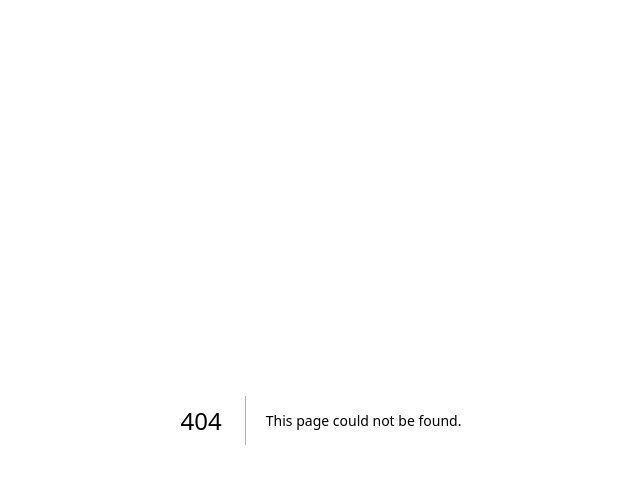
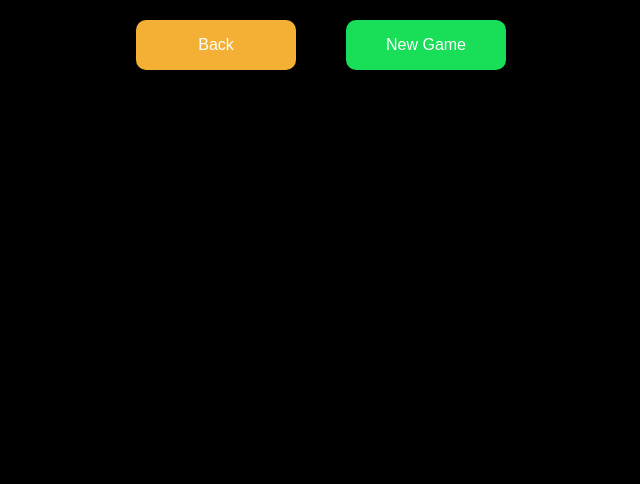
Before and after one commit to riwajp/React-Wordle, a Next.js app: page /components/GameButtons in a window 1280 px wide. Before the commit this address had no page. Shown: the top 484 px of the page, without its empty margins (319-959 px from the left). Built offline with nearby package versions, Linux system fonts and the light colour scheme.

Commit message:
Added back and new game buttons

```diff
--- /dev/null
+++ b/pages/components/GameButtons.js
@@ -0,0 +1,23 @@
+import React from "react";
+import Link from "next/link";
+
+function GameButtons() {
+  return (
+    <div className="game-buttons-container">
+      <button
+        className="game-buttons-back"
+        onClick={() => location.replace("http://localhost:3000/")}
+      >
+        Back
+      </button>
+      <button
+        className="game-buttons-new-game"
+        onClick={() => location.reload()}
+      >
+        New Game
+      </button>
+    </div>
+  );
+}
+
+export default GameButtons;
--- a/pages/game.js
+++ b/pages/game.js
@@ -3,6 +3,7 @@ import { useState, useLayoutEffect, useEffect, useMemo, useRef } from "react";
 import { useRouter } from "next/router";
 import words_data from "./data.json";
 import LettersChart from "./components/LettersChart";
+import GameButtons from "./components/GameButtons";
 
 export default function Home(data) {
   //array of all words with given length, loaded from the data.json file
@@ -85,6 +86,7 @@ export default function Home(data) {
 
   return (
     <div className="game">
+      <GameButtons />
       {words}
       <LettersChart
         used_letters={used_letters}
--- a/styles/index.css
+++ b/styles/index.css
@@ -10,8 +10,8 @@
     border: 1px solid black;
     height: 90vh;
     margin: auto;
-    margin-top: 20px;
-    padding:20px 20px 20px 20px;
+    margin-top: 0px;
+    padding:5px 20px 20px 20px;
 }
 
 .word-container{
@@ -56,7 +56,6 @@ body{
 }
 .home_container{
     width:500px;
-    border:1px solid rgb(187, 185, 185);
     height:fit-content;
     margin:auto auto auto auto;
     padding:10px 20px 10px 20px;
@@ -161,3 +160,40 @@ option{
     background-color:rgb(23, 166, 23);
     border-color: rgb(23, 166, 23);
 }
+.game-buttons-container{
+    display: flex;
+    width: fit-content;
+    justify-content: space-around;
+    margin:auto auto 20px auto;
+
+
+}
+
+.game-buttons-back{
+    width:160px;
+    height:50px;
+    background-color: rgb(243, 176, 52);
+    color:white;
+    font-size:16px;
+    border: 0 solid red;
+    border-radius: 10px;
+    margin-right:50px;
+
+
+
+}
+.game-buttons-new-game{
+    width:160px;
+    height:50px;
+    background-color: rgb(25, 222, 87);
+    color:white;
+    font-size:16px;
+    border: 0 solid red;
+    border-radius: 10px;
+
+
+}
+
+button{
+    cursor: pointer;
+}
```
